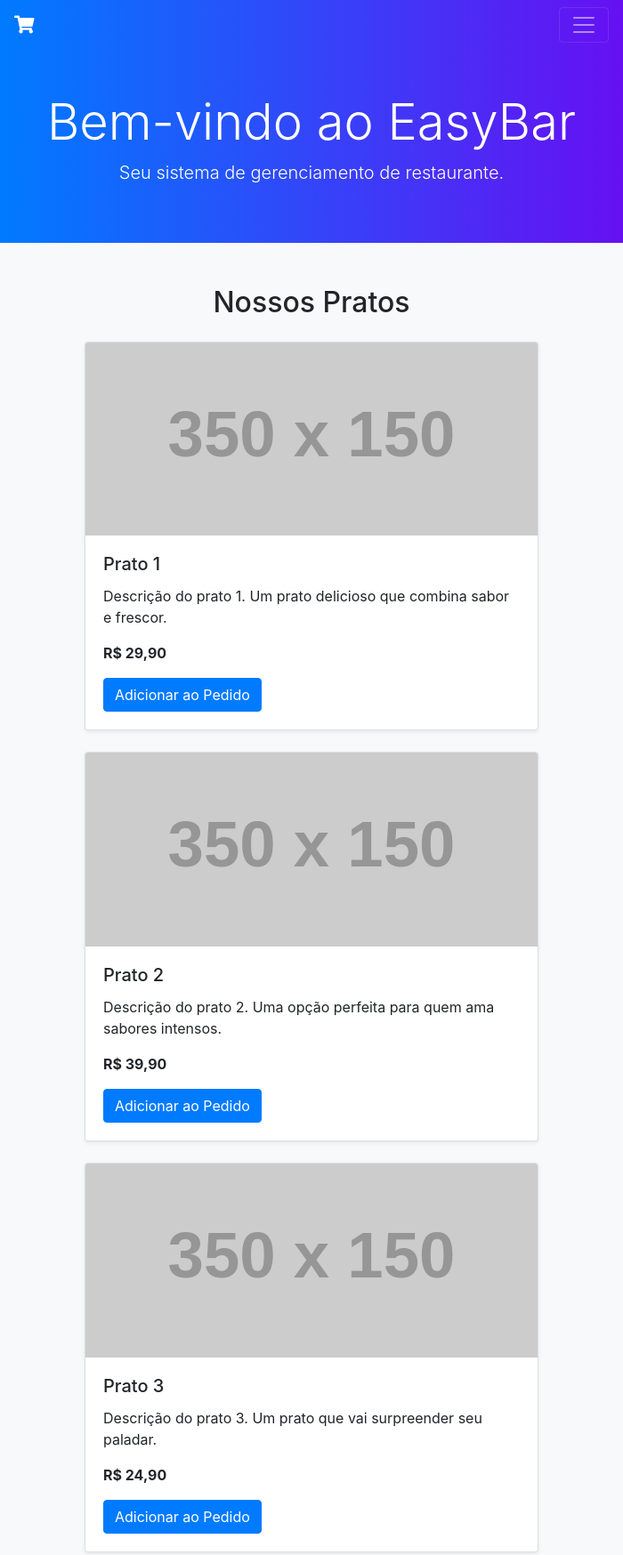
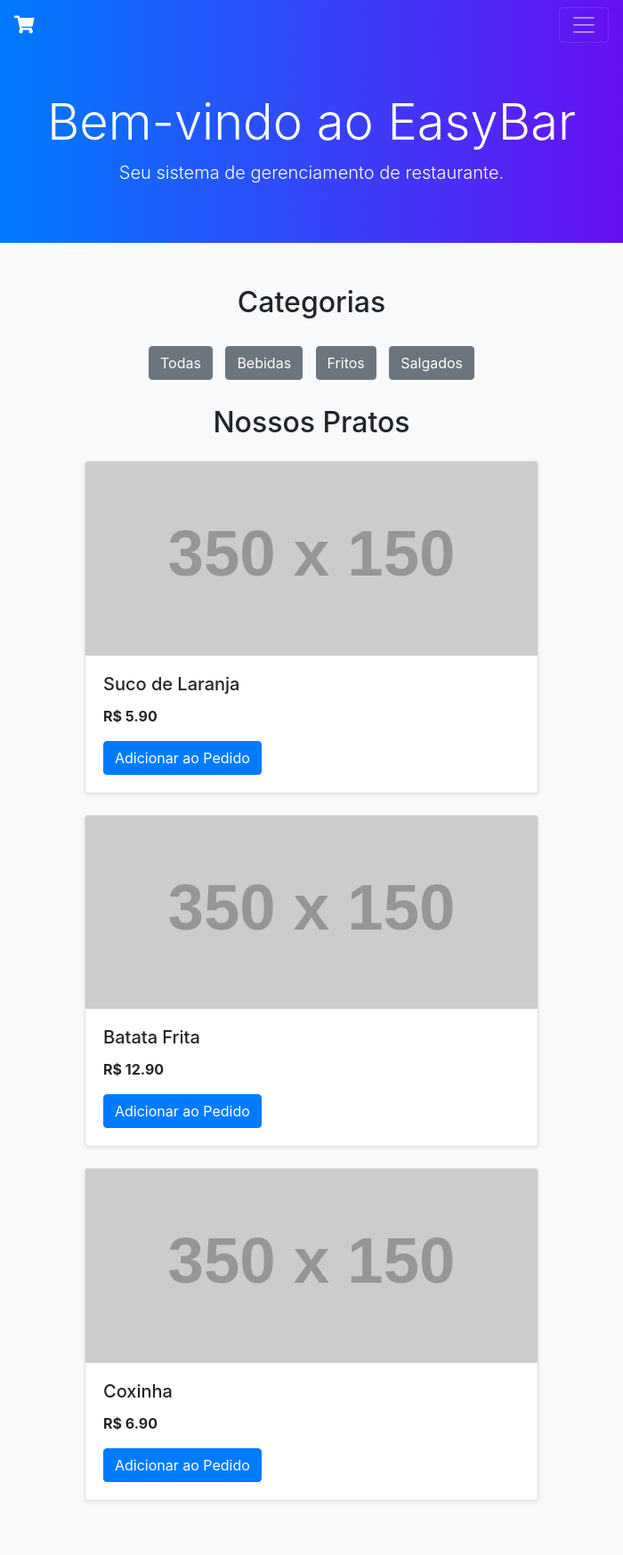
Before and after one commit to AndreNunes7/EasyBar_Desktop, an Electron app: page Front-End/views/index.html in a window 700 px wide. Shown: the top 1748 px of the page at 89% size. Drawn offline with nearby package versions, Linux system fonts and the light colour scheme; placeholder pictures from the web are drawn by us.

Commit message:
render cards food

```diff
--- a/Front-End/css/styles.css
+++ b/Front-End/css/styles.css
@@ -1,6 +1,22 @@
-
-*{
-    padding: 0px;
-    margin: 0px;
+* {
+    padding: 0;
+    margin: 0;
     box-sizing: border-box;
 }
+
+body {
+    background-color: #f8f9fa;
+}
+
+header {
+    background: linear-gradient(90deg, #007bff, #6610f2);
+}
+
+footer {
+    background-color: #343a40;
+    color: white;
+}
+
+.btn-secondary {
+    margin: 5px;
+}
--- /dev/null
+++ b/Front-End/js/render.js
@@ -0,0 +1,41 @@
+const dishes = [
+    { id: 1, name: "Suco de Laranja", price: 5.90, category: "bebidas" },
+    { id: 2, name: "Batata Frita", price: 12.90, category: "fritos" },
+    { id: 3, name: "Coxinha", price: 6.90, category: "salgados" },
+    // Adicione mais pratos conforme necessário
+];
+
+let cart = [];
+
+function renderMenu(filteredDishes) {
+    const menu = document.getElementById('menu');
+    menu.innerHTML = ''; // Limpa o menu atual
+    filteredDishes.forEach(dish => {
+        const card = `
+            <div class="col-md-4 mb-4">
+                <div class="card shadow-sm">
+                    <img src="https://via.placeholder.com/350x150" class="card-img-top" alt="${dish.name}">
+                    <div class="card-body">
+                        <h5 class="card-title">${dish.name}</h5>
+                        <p class="font-weight-bold">R$ ${dish.price.toFixed(2)}</p>
+                        <button class="btn btn-primary" onclick="addToCart(${dish.id})">Adicionar ao Pedido</button>
+                    </div>
+                </div>
+            </div>
+        `;
+        menu.innerHTML += card;
+    });
+}
+
+// Função para filtrar pratos por categoria
+function filterDishes(category) {
+    if (category === 'todas') {
+        renderMenu(dishes);
+    } else {
+        const filteredDishes = dishes.filter(dish => dish.category === category);
+        renderMenu(filteredDishes);
+    }
+}
+
+// Chame renderMenu inicialmente com todos os pratos
+renderMenu(dishes);
--- a/Front-End/views/index.html
+++ b/Front-End/views/index.html
@@ -5,20 +5,8 @@
     <meta name="viewport" content="width=device-width, initial-scale=1.0">
     <title>EasyBar</title>
     <link href="https://stackpath.bootstrapcdn.com/bootstrap/4.5.2/css/bootstrap.min.css" rel="stylesheet">
+    <link rel="stylesheet" href="../css/styles.css">
     <link rel="stylesheet" href="https://cdnjs.cloudflare.com/ajax/libs/font-awesome/5.15.4/css/all.min.css">
-
-    <style>
-        body {
-            background-color: #f8f9fa;
-        }
-        header {
-            background: linear-gradient(90deg, #007bff, #6610f2);
-        }
-        footer {
-            background-color: #343a40;
-            color: white;
-        }
-    </style>
 </head>
 <body>
     <header class="text-white">
@@ -35,9 +23,6 @@
                     <li class="nav-item">
                         <a class="nav-link" href="#" onclick="openAboutWindow()">Sobre</a>
                     </li>
-                    <li class="nav-item">
-                        <a class="nav-link" href="#" onclick="openContactWindow()">Contato</a>
-                    </li>
                 </ul>
             </div>
         </nav>
@@ -48,42 +33,16 @@
     </header>
 
     <main class="container my-5">
+        <h2 class="text-center mb-4">Categorias</h2>
+        <div class="text-center mb-4">
+            <button class="btn btn-secondary" onclick="filterDishes('todas')">Todas</button>
+            <button class="btn btn-secondary" onclick="filterDishes('bebidas')">Bebidas</button>
+            <button class="btn btn-secondary" onclick="filterDishes('fritos')">Fritos</button>
+            <button class="btn btn-secondary" onclick="filterDishes('salgados')">Salgados</button>
+        </div>
+
         <h2 class="text-center mb-4">Nossos Pratos</h2>
-        <div class="row">
-            <div class="col-md-4 mb-4">
-                <div class="card shadow-sm">
-                    <img src="https://via.placeholder.com/350x150" class="card-img-top" alt="Prato 1">
-                    <div class="card-body">
-                        <h5 class="card-title">Prato 1</h5>
-                        <p class="card-text">Descrição do prato 1. Um prato delicioso que combina sabor e frescor.</p>
-                        <p class="font-weight-bold">R$ 29,90</p>
-                        <button class="btn btn-primary">Adicionar ao Pedido</button>
-                    </div>
-                </div>
-            </div>
-            <div class="col-md-4 mb-4">
-                <div class="card shadow-sm">
-                    <img src="https://via.placeholder.com/350x150" class="card-img-top" alt="Prato 2">
-                    <div class="card-body">
-                        <h5 class="card-title">Prato 2</h5>
-                        <p class="card-text">Descrição do prato 2. Uma opção perfeita para quem ama sabores intensos.</p>
-                        <p class="font-weight-bold">R$ 39,90</p>
-                        <button class="btn btn-primary">Adicionar ao Pedido</button>
-                    </div>
-                </div>
-            </div>
-            <div class="col-md-4 mb-4">
-                <div class="card shadow-sm">
-                    <img src="https://via.placeholder.com/350x150" class="card-img-top" alt="Prato 3">
-                    <div class="card-body">
-                        <h5 class="card-title">Prato 3</h5>
-                        <p class="card-text">Descrição do prato 3. Um prato que vai surpreender seu paladar.</p>
-                        <p class="font-weight-bold">R$ 24,90</p>
-                        <button class="btn btn-primary">Adicionar ao Pedido</button>
-                    </div>
-                </div>
-            </div>
-        </div>
+        <div class="row" id="menu"></div>
     </main>
 
     <footer class="text-center py-3">
@@ -93,17 +52,6 @@
     <script src="https://code.jquery.com/jquery-3.5.1.slim.min.js"></script>
     <script src="https://cdn.jsdelivr.net/npm/@popperjs/core@2.5.2/dist/umd/popper.min.js"></script>
     <script src="https://stackpath.bootstrapcdn.com/bootstrap/4.5.2/js/bootstrap.min.js"></script>
-    <script>
-        // Funções para abrir janelas (serão chamadas pelo menu)
-        function openAboutWindow() {
-            const { ipcRenderer } = require('electron');
-            ipcRenderer.send('open-about-window');
-        }
-
-        function openContactWindow() {
-            const { ipcRenderer } = require('electron');
-            ipcRenderer.send('open-contact-window');
-        }
-    </script>
+    <script src="../js/render.js"></script>
 </body>
 </html>
```
Also changed, not shown: Front-End/index.js (+10 -19 lines).
